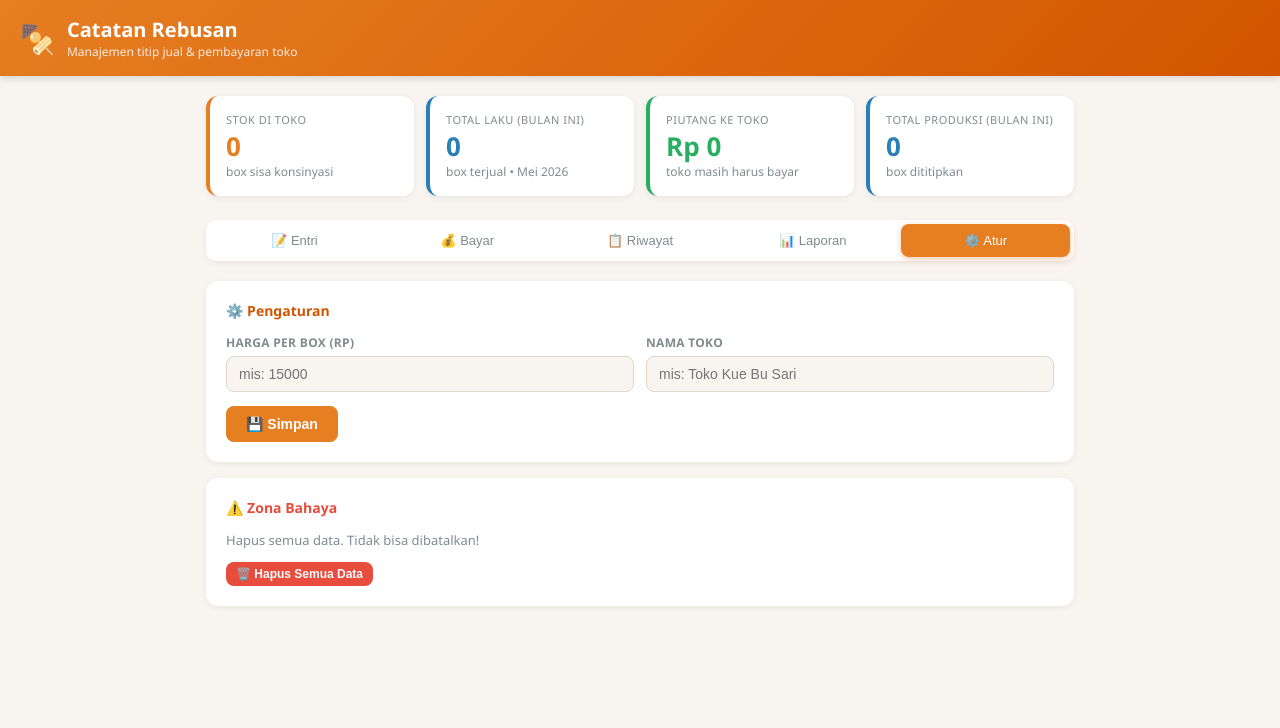
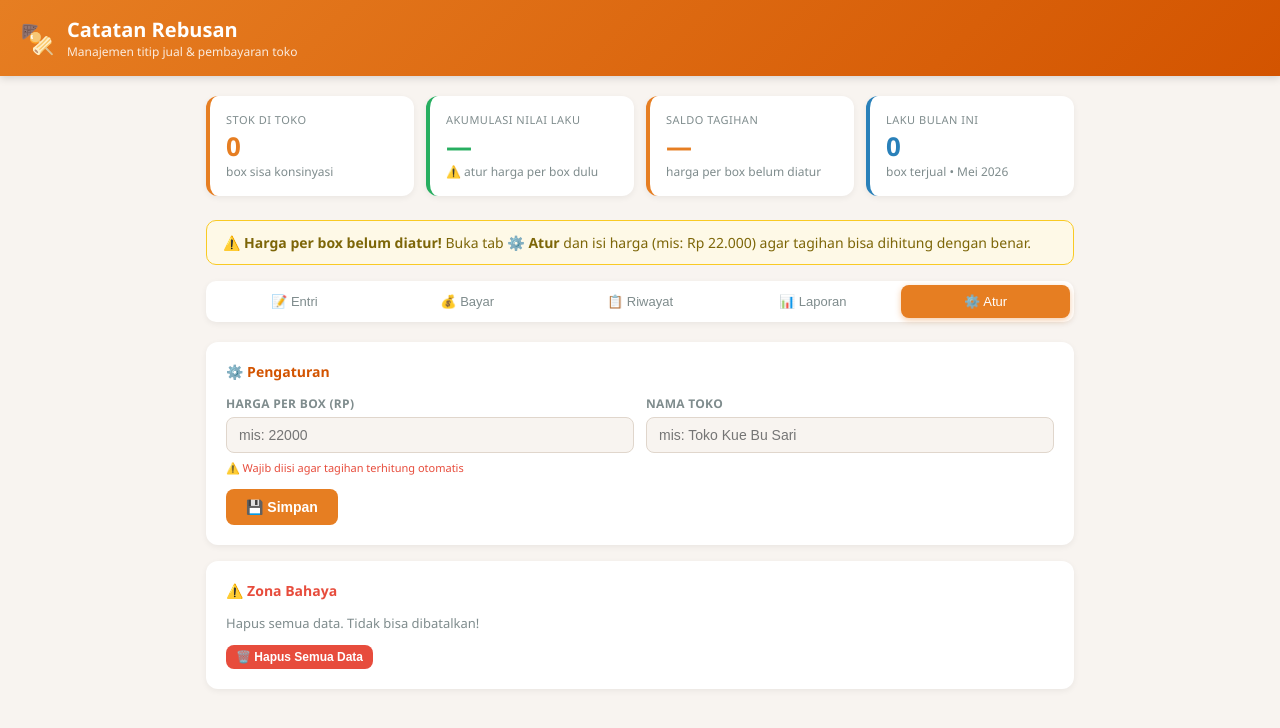
Before and after one commit to syahrulq78/RebusanB.Barugae, a plain HTML site: page index.html in a window 1280 px wide. Both pictures are taken after a click on the button "⚙️ Atur". Drawn offline with Linux system fonts and the light colour scheme.

Commit message:
Update index.html

```diff
--- a/index.html
+++ b/index.html
@@ -173,10 +173,10 @@
       <div class="card-value" id="cardStok">0</div>
       <div class="card-sub">box sisa konsinyasi</div>
     </div>
-    <div class="card blue">
-      <div class="card-label">Total Laku (Bulan Ini)</div>
-      <div class="card-value" id="cardLaku">0</div>
-      <div class="card-sub" id="cardLakuSub">box terjual</div>
+    <div class="card green">
+      <div class="card-label">Akumulasi Nilai Laku</div>
+      <div class="card-value" id="cardAkumulasi">Rp 0</div>
+      <div class="card-sub" id="cardAkumulasiSub">total laku × harga/box</div>
     </div>
     <div class="card green" id="cardPiutangWrap">
       <div class="card-label" id="cardPiutangLabel">Piutang ke Toko</div>
@@ -184,14 +184,18 @@
       <div class="card-sub" id="cardPiutangSub">toko masih harus bayar</div>
     </div>
     <div class="card blue">
-      <div class="card-label">Total Produksi (Bulan Ini)</div>
-      <div class="card-value" id="cardProduksi">0</div>
-      <div class="card-sub">box dititipkan</div>
+      <div class="card-label">Laku Bulan Ini</div>
+      <div class="card-value" id="cardLaku">0</div>
+      <div class="card-sub" id="cardLakuSub">box terjual</div>
     </div>
   </div>
 
+  <div class="alert alert-warning" id="alertHarga">
+    ⚠️ <strong>Harga per box belum diatur!</strong> Buka tab <strong>⚙️ Atur</strong> dan isi harga (mis: Rp 22.000) agar tagihan bisa dihitung dengan benar.
+  </div>
+
   <div class="alert alert-warning" id="alertUtang">
-    ⚠️ <strong>Kamu berutang rebusan ke toko!</strong> Toko sudah bayar di muka sebesar <span id="alertUtangJumlah"></span>. Segera kirim box rebusan sesuai saldo.
+    ⚠️ <strong>Kamu berutang rebusan ke toko!</strong> Toko sudah kelebihan bayar sebesar <span id="alertUtangJumlah"></span>. Segera kirim box rebusan sesuai selisihnya.
   </div>
 
   <!-- TABS -->
@@ -346,7 +350,8 @@
       <div class="form-grid">
         <div class="form-group">
           <label>Harga per Box (Rp)</label>
-          <input type="number" id="set_harga" min="0" placeholder="mis: 15000" inputmode="numeric">
+          <input type="number" id="set_harga" min="0" placeholder="mis: 22000" inputmode="numeric">
+          <small style="color:var(--danger);font-size:11px;margin-top:2px;">⚠️ Wajib diisi agar tagihan terhitung otomatis</small>
         </div>
         <div class="form-group">
           <label>Nama Toko</label>
@@ -435,22 +440,54 @@ function renderDashboard() {
   const c = calcAll();
   const s = getSettings();
   if (s.toko) document.getElementById('headerToko').textContent = s.toko;
+
+  // Card: Stok di toko
   document.getElementById('cardStok').textContent = c.stokToko;
+
+  // Card: Akumulasi Nilai Laku
+  document.getElementById('cardAkumulasi').textContent = c.harga > 0 ? fmtRp(c.totNilaiLaku) : '—';
+  document.getElementById('cardAkumulasiSub').textContent = c.harga > 0
+    ? `${c.totLaku} box × ${fmtRp(c.harga)}`
+    : '⚠️ atur harga per box dulu';
+
+  // Card: Laku bulan ini
   document.getElementById('cardLaku').textContent = c.lakuMK;
-  document.getElementById('cardLakuSub').textContent = `box terjual • ${monthLabel(currentMK())}`;
-  document.getElementById('cardProduksi').textContent = c.prodMK;
-  const piEl    = document.getElementById('cardPiutang');
-  const piLabel = document.getElementById('cardPiutangLabel');
-  const piSub   = document.getElementById('cardPiutangSub');
-  const wrap    = document.getElementById('cardPiutangWrap');
-  const alert   = document.getElementById('alertUtang');
-  if (c.saldo >= 0) {
-    piLabel.textContent = 'Piutang ke Toko'; piEl.textContent = fmtRp(c.saldo);
-    piSub.textContent = 'toko masih harus bayar'; wrap.className = 'card green'; alert.classList.remove('show');
+  document.getElementById('cardLakuSub').textContent = c.harga > 0
+    ? `= ${fmtRp(c.lakuMK * c.harga)} • ${monthLabel(currentMK())}`
+    : `box terjual • ${monthLabel(currentMK())}`;
+
+  // Card: Saldo Tagihan
+  const piEl       = document.getElementById('cardPiutang');
+  const piLabel    = document.getElementById('cardPiutangLabel');
+  const piSub      = document.getElementById('cardPiutangSub');
+  const wrap       = document.getElementById('cardPiutangWrap');
+  const alertUtang = document.getElementById('alertUtang');
+  const alertHarga = document.getElementById('alertHarga');
+
+  if (c.harga === 0) {
+    piLabel.textContent = 'Saldo Tagihan';
+    piEl.textContent    = '—';
+    piSub.textContent   = 'harga per box belum diatur';
+    wrap.className      = 'card orange';
+    alertUtang.classList.remove('show');
+    alertHarga.classList.add('show');
+  } else if (c.saldo >= 0) {
+    piLabel.textContent = 'Saldo Tagihan';
+    piEl.textContent    = fmtRp(c.saldo);
+    piSub.textContent   = `Tagihan: ${fmtRp(c.totNilaiLaku)} | Dibayar: ${fmtRp(c.totBayar)}`;
+    wrap.className      = 'card green';
+    alertUtang.classList.remove('show');
+    alertHarga.classList.remove('show');
   } else {
-    piLabel.textContent = 'Utang Rebusan'; piEl.textContent = fmtRp(c.saldo);
-    piSub.textContent = 'kamu harus kirim box lebih'; wrap.className = 'card red'; alert.classList.add('show');
-    document.getElementById('alertUtangJumlah').textContent = fmtRp(-c.saldo);
+    const utangBox = Math.ceil(Math.abs(c.saldo) / c.harga);
+    piLabel.textContent = 'Utang Rebusan';
+    piEl.textContent    = `${utangBox} box`;
+    piSub.textContent   = `Toko kelebihan bayar ${fmtRp(Math.abs(c.saldo))}`;
+    wrap.className      = 'card red';
+    alertUtang.classList.add('show');
+    document.getElementById('alertUtangJumlah').textContent =
+      `${utangBox} box (kelebihan ${fmtRp(Math.abs(c.saldo))})`;
+    alertHarga.classList.remove('show');
   }
 }
 
```
